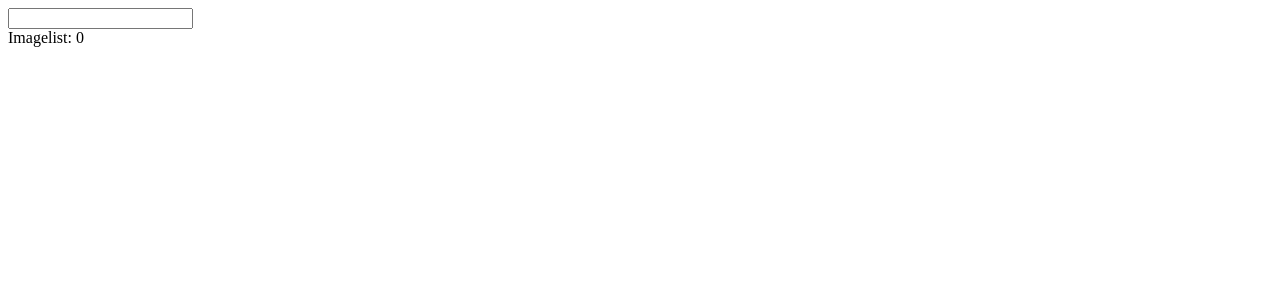
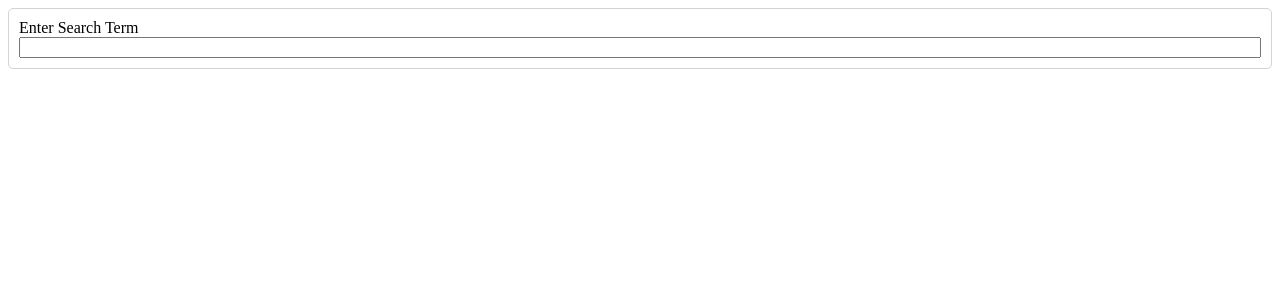
Before and after one commit to iamha1/search_api, a React (Vite) app: page / in a window 1280 px wide. Shown: the top 300 px of the page. Built offline with nearby package versions, Linux system fonts and the light colour scheme.

Commit message:
add css to image list and searchbar

```diff
--- a/src/App.jsx
+++ b/src/App.jsx
@@ -8,7 +8,7 @@
   const [image, setImages] = useState([]);
 
   const handleSubmit = async (term) => {
-    const resulu = await searchImages(term);
+    const result = await searchImages(term);
 
     setImages(result)
   }
--- a/src/components/ImageList.jsx
+++ b/src/components/ImageList.jsx
@@ -1,6 +1,12 @@
+import ImageShow from "./ImageShow";
+
 const ImageList = ({ images }) => {
+  const renderedImages = images.map((image) => {
+    return <ImageShow key={image.id} image={image} />;
+  });
+
     return(
-      <div>Imagelist: {images.length}</div>
+      <div>{renderedImages}</div>
     )
   }
 
--- a/src/components/ImageShow.jsx
+++ b/src/components/ImageShow.jsx
@@ -1,6 +1,8 @@
-const ImageShow = () => {
+const ImageShow = ({ image }) => {
     return(
-      <div>ImageShow</div>
+      <div>
+        <img src={image.urls.small} alt={image.alt_description}/>
+      </div>
     )
   }
 
--- /dev/null
+++ b/src/components/SearchBar.css
@@ -0,0 +1,10 @@
+.search-bar {
+    border: 1px solid lightgray;
+    border-radius: 5px;
+    padding: 10px;
+}
+
+.search-bar form {
+    display: flex;
+    flex-direction: column;
+}
--- a/src/components/SearchBar.jsx
+++ b/src/components/SearchBar.jsx
@@ -1,4 +1,5 @@
 import { useState } from "react";
+import './SearchBar.css';
 
 function SearchBar({ onSubmit } ){
   const [term, setTerm] = useState('');
@@ -14,8 +15,9 @@
     };
 
     return(
-      <div>
+      <div className='search-bar'>
         <form onSubmit={handleFormSubmit}>
+        <label>Enter Search Term</label>
         <input value={term} onChange = {handleChange}/>
         </form>
       </div>
```
Also changed, not shown: src/components/ImageList.css (added, +9 -0 lines).
